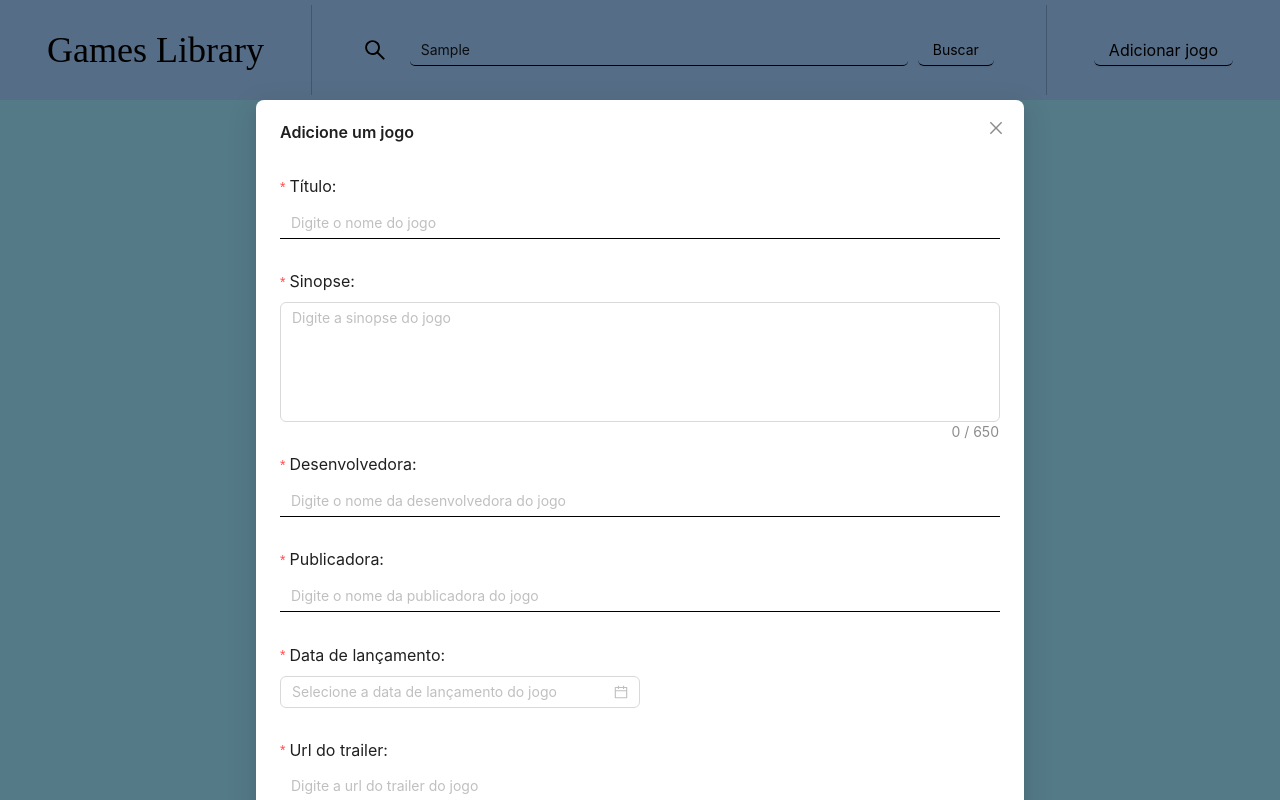
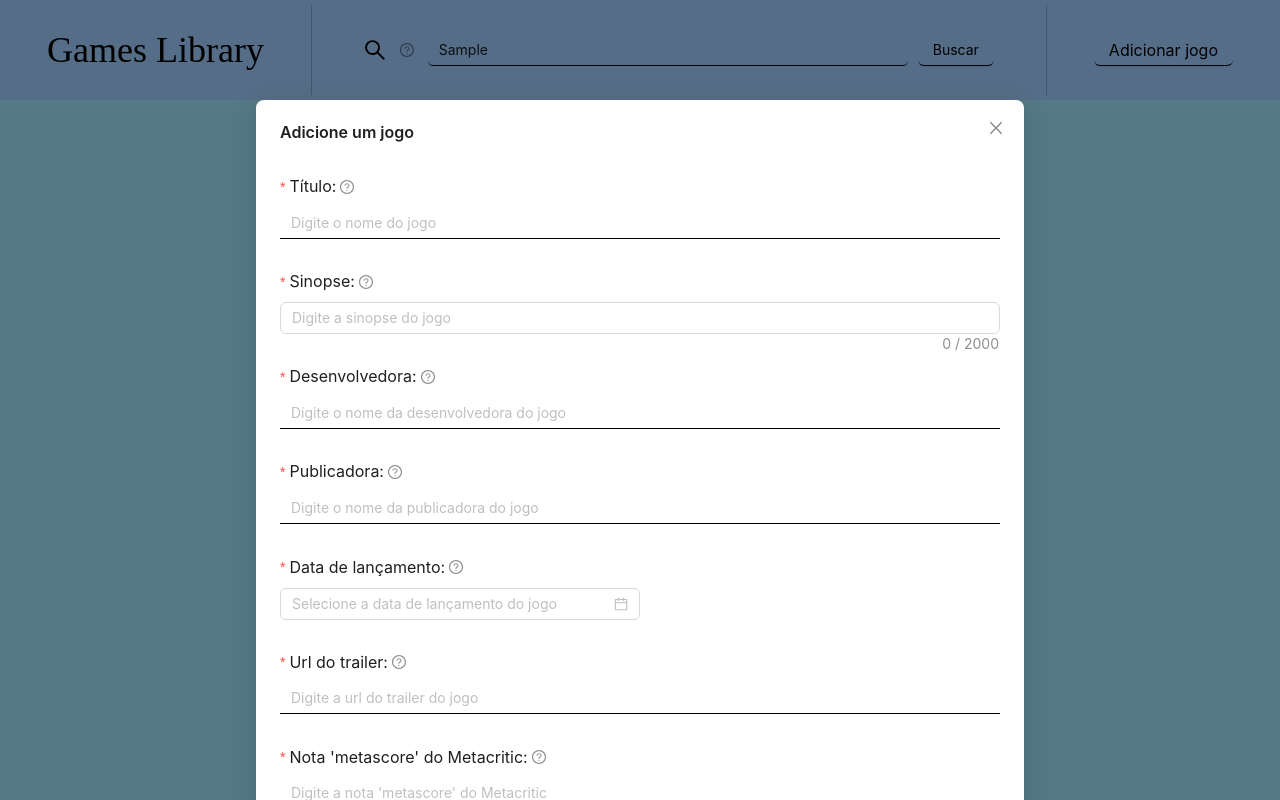
Before and after one commit to Josimar-Souza/Games-Library, a React (Vite) app: page / in a window 1280 px wide. Both pictures are taken after typing "Sample" into the empty fields and a click on the button "Adicionar jogo". Built offline with nearby package versions, Linux system fonts and the light colour scheme; no server answers; a web font is replaced by a local one.

Commit message:
feat: Added helper to custom inputs

```diff
--- a/src/components/DatePicker/index.jsx
+++ b/src/components/DatePicker/index.jsx
@@ -14,6 +14,7 @@ function DatePicker({
   dateFormat,
   placeholder,
   labelFontSize,
+  helper,
 }) {
   return (
     <DatePickerFormItem
@@ -36,6 +37,7 @@ function DatePicker({
           message: `${label} é necessário`,
         },
       ]}
+      tooltip={helper}
     >
       <CustomDatePicker
         format={dateFormat}
@@ -55,6 +57,7 @@ DatePicker.defaultProps = {
   dateFormat: 'DD/MM/YYYY',
   placeholder: 'Selecione a data',
   labelFontSize: '16px',
+  helper: '',
 };
 
 DatePicker.propTypes = {
@@ -68,6 +71,7 @@ DatePicker.propTypes = {
   dateFormat: PropTypes.string,
   placeholder: PropTypes.string,
   labelFontSize: PropTypes.string,
+  helper: PropTypes.string,
 };
 
 export default DatePicker;
--- a/src/components/GameFormModal/index.jsx
+++ b/src/components/GameFormModal/index.jsx
@@ -84,6 +84,7 @@ function GameFormModal({ open, onAddCloseGameClicked, title }) {
       onCancel={() => onAddCloseGameClicked(false)}
       title={title}
       footer={[]}
+      destroyOnClose
     >
       <Form layout="vertical" onFinish={onFinished}>
         <Input
@@ -104,9 +105,10 @@ function GameFormModal({ open, onAddCloseGameClicked, title }) {
           colon
           margin="30px 0"
           required
-          maxLength={650}
+          maxLength={2000}
           showCount
           resize="none"
+          autoSize
         />
         <Input
           placeholder="Digite o nome da desenvolvedora do jogo"
@@ -204,6 +206,7 @@ function GameFormModal({ open, onAddCloseGameClicked, title }) {
           margin="30px 0"
           required
           options={getCategoriesOption()}
+          helper="Caso não encontre a categoria deseja, a adicione primeiro no final do formulário"
         />
         <FormSectionTitle>Plataformas</FormSectionTitle>
         <Form.List name="platforms">
--- a/src/components/Input/index.jsx
+++ b/src/components/Input/index.jsx
@@ -17,6 +17,7 @@ function Input({
   borderRadius,
   required,
   type,
+  helper,
   ...restvalues
 }) {
   return (
@@ -40,6 +41,7 @@ function Input({
           message: `${label} é necessário`,
         },
       ]}
+      tooltip={helper}
       {...restvalues}
     >
       <CustomInput
@@ -69,6 +71,7 @@ Input.defaultProps = {
   borderRadius: '5px',
   required: false,
   type: 'text',
+  helper: '',
 };
 
 Input.propTypes = {
@@ -86,6 +89,7 @@ Input.propTypes = {
   borderRadius: PropTypes.string,
   required: PropTypes.bool,
   type: PropTypes.string,
+  helper: PropTypes.string,
 };
 
 export default Input;
--- a/src/components/Select/index.jsx
+++ b/src/components/Select/index.jsx
@@ -12,6 +12,7 @@ function Select({
   labelFontSize,
   options,
   placeholder,
+  helper,
 }) {
   return (
     <SelectFormItem
@@ -34,6 +35,7 @@ function Select({
           message: `${label} é necessário`,
         },
       ]}
+      tooltip={helper}
     >
       <CustomSelect
         options={options}
@@ -53,6 +55,7 @@ Select.defaultProps = {
   labelFontSize: '16px',
   options: [],
   placeholder: '',
+  helper: '',
 };
 
 Select.propTypes = {
@@ -68,6 +71,7 @@ Select.propTypes = {
     value: PropTypes.string.isRequired,
   }),
   placeholder: PropTypes.string,
+  helper: PropTypes.string,
 };
 
 export default Select;
--- a/src/components/TextArea/index.jsx
+++ b/src/components/TextArea/index.jsx
@@ -16,6 +16,8 @@ function TextArea({
   resize,
   height,
   labelFontSize,
+  autoSize,
+  helper,
 }) {
   return (
     <TextAreaFormItem
@@ -38,6 +40,7 @@ function TextArea({
           message: `${label} é necessário`,
         },
       ]}
+      tooltip={helper}
     >
       <CustomTextArea
         showCount={showCount}
@@ -47,6 +50,7 @@ function TextArea({
           height,
           resize,
         }}
+        autoSize={autoSize}
       />
     </TextAreaFormItem>
   );
@@ -65,6 +69,8 @@ TextArea.defaultProps = {
   resize: 'both',
   height: '120px',
   labelFontSize: '16px',
+  autoSize: false,
+  helper: '',
 };
 
 TextArea.propTypes = {
@@ -81,6 +87,8 @@ TextArea.propTypes = {
   resize: PropTypes.string,
   height: PropTypes.string,
   labelFontSize: PropTypes.string,
+  autoSize: PropTypes.bool,
+  helper: PropTypes.string,
 };
 
 export default TextArea;
```
